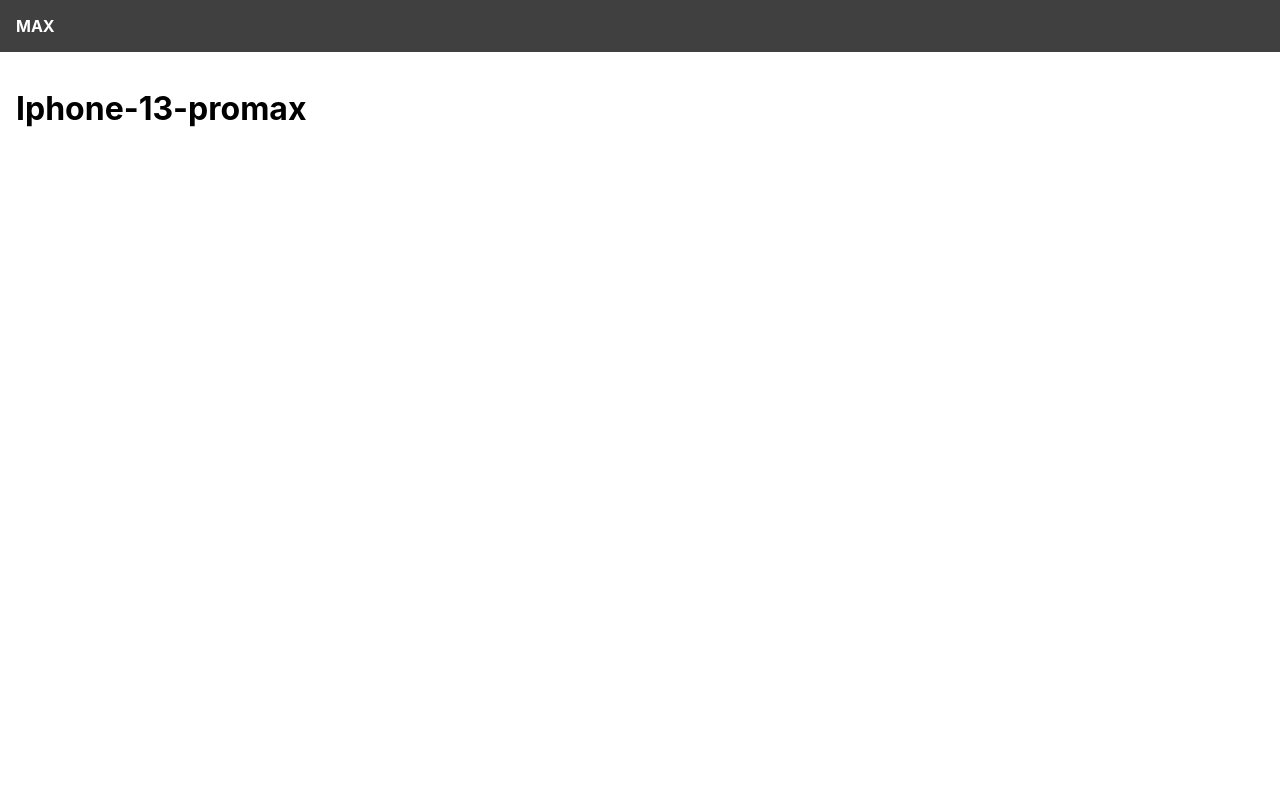
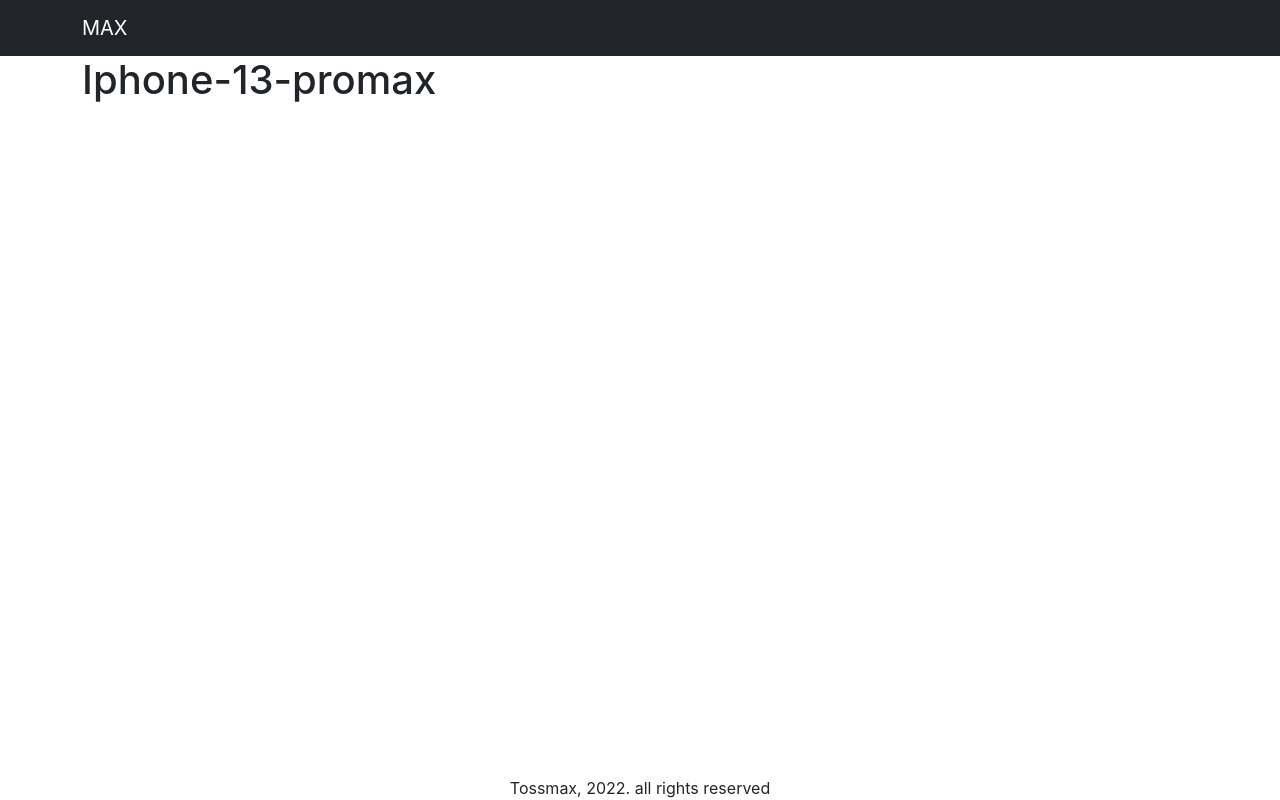
Before and after one commit to Tossmax/real, a React (Create React App) app in the folder max/: page /product/Iphone-13-promax in a window 1280 px wide. Built offline with nearby package versions, Linux system fonts and the light colour scheme.

Commit message:
Install-bootstrap-and-use-in-app-js

```diff
--- a/max/package.json
+++ b/max/package.json
@@ -8,8 +8,11 @@
     "@testing-library/react": "^13.4.0",
     "@testing-library/user-event": "^13.5.0",
     "axios": "^0.27.2",
+    "bootstrap": "^5.2.1",
     "react": "^18.2.0",
+    "react-bootstrap": "^2.5.0",
     "react-dom": "^18.2.0",
+    "react-router-bootstrap": "^0.26.2",
     "react-router-dom": "^6.4.0",
     "react-scripts": "5.0.1",
     "use-reducer-logger": "^1.0.2",
--- a/max/src/App.js
+++ b/max/src/App.js
@@ -1,21 +1,35 @@
 //import data from './data';
-import { BrowserRouter, Link, Route, Routes } from 'react-router-dom';
+import { BrowserRouter, Route, Routes } from 'react-router-dom';
 import HomeScreen from './screens/HomeScreen';
 import ProductScreen from './screens/ProductScreen';
+import Navbar from 'react-bootstrap/Navbar';
+import Container from 'react-bootstrap/Container';
+import { LinkContainer } from 'react-router-bootstrap';
 
 function App() {
   return (
     <BrowserRouter>
-      <div>
+      <div className="d-flex flex-column site-container">
         <header>
-          <Link to="/">MAX</Link>
+          <Navbar bg="dark" variant="dark">
+            <Container>
+              <LinkContainer to="/">
+                <Navbar.Brand>MAX</Navbar.Brand>
+              </LinkContainer>
+            </Container>
+          </Navbar>
         </header>
         <main>
-          <Routes>
-            <Route path="/product/:slug" element={<ProductScreen />} />
-            <Route path="/" element={<HomeScreen />} />
-          </Routes>
+          <Container>
+            <Routes>
+              <Route path="/product/:slug" element={<ProductScreen />} />
+              <Route path="/" element={<HomeScreen />} />
+            </Routes>
+          </Container>
         </main>
+        <footer>
+          <div className="text-center">Tossmax, 2022. all rights reserved</div>
+        </footer>
       </div>
     </BrowserRouter>
   );
--- a/max/src/index.css
+++ b/max/src/index.css
@@ -7,19 +7,12 @@
   -moz-osx-font-smoothing: grayscale;
 }
 
-header {
-  background-color: #404040;
-  padding: 1rem;
-}
-
-header a {
-  color: #fff;
-  font-weight: bold;
-  text-decoration: none;
+.site-container {
+  min-height: 100vh;
 }
 
 main {
-  padding: 1rem;
+  flex: 1;
 }
 
 .products {
--- a/max/src/index.js
+++ b/max/src/index.js
@@ -1,5 +1,6 @@
 import React from 'react';
 import ReactDOM from 'react-dom/client';
+import 'bootstrap/dist/css/bootstrap.min.css';
 import './index.css';
 import App from './App';
 import reportWebVitals from './reportWebVitals';
```
Also changed, not shown: 2 other files (tests, documents, lock files or other folders).
